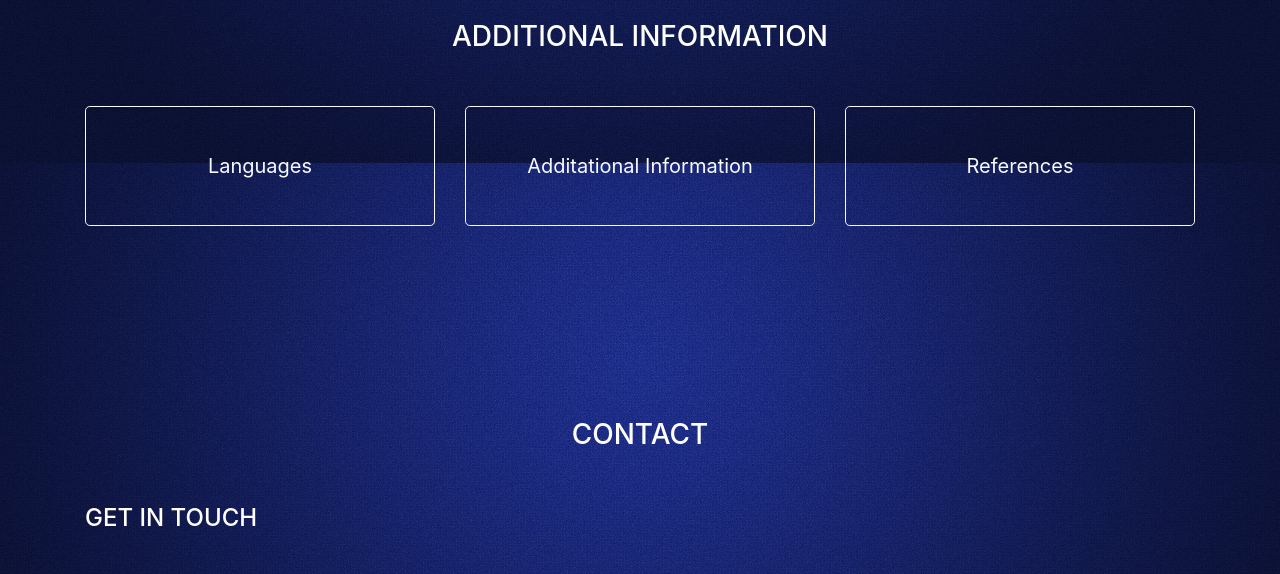
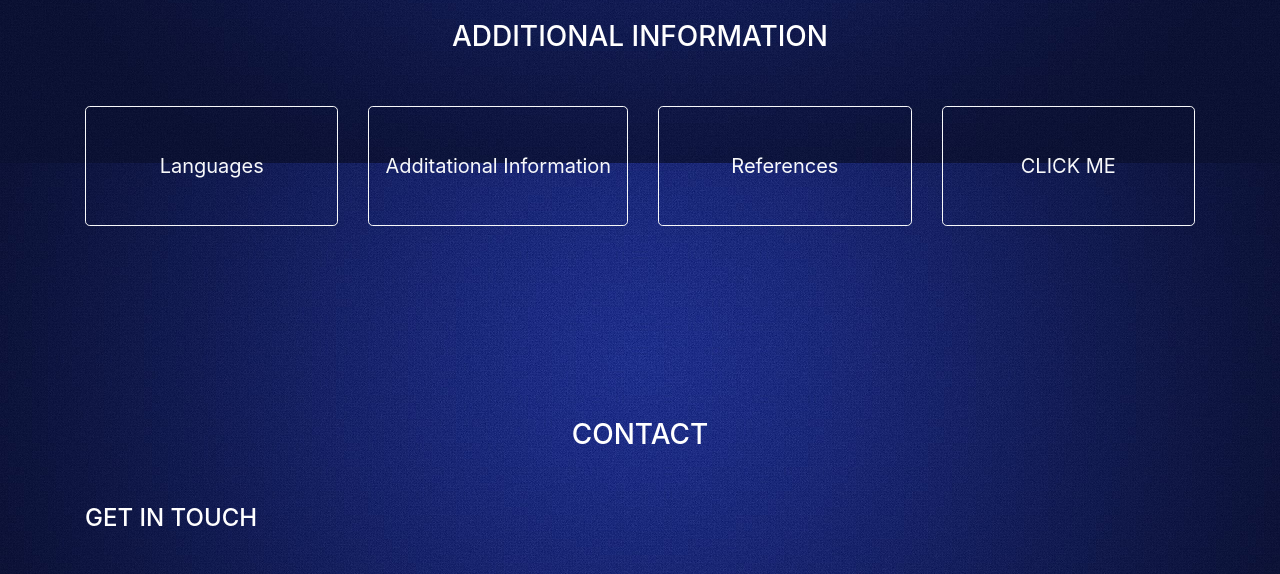
Before and after one commit to wonmaungthein/AWS-re-start-project, a website: page index.html in a window 1280 px wide. Shown: the part 3837-4411 px from the top of the page. Drawn offline with nearby package versions, Linux system fonts and the light colour scheme.

Commit message:
Update index.html

```diff
--- a/index.html
+++ b/index.html
@@ -1133,6 +1133,13 @@
 					<div class="col-sm">
 						<button type="button" class="btn btn-outline-light btn-lg btn-block">References</button>
 					</div>
+
+					<div class="col-sm">
+						<button type="button" class="btn btn-outline-light btn-lg btn-block" onclick="https://11o48ralr1.execute-api.us-east-1.amazonaws.com/1">CLICK ME</button>
+					</div>
+
+
+
 				</div>
 			</div>
 		</section>
```
